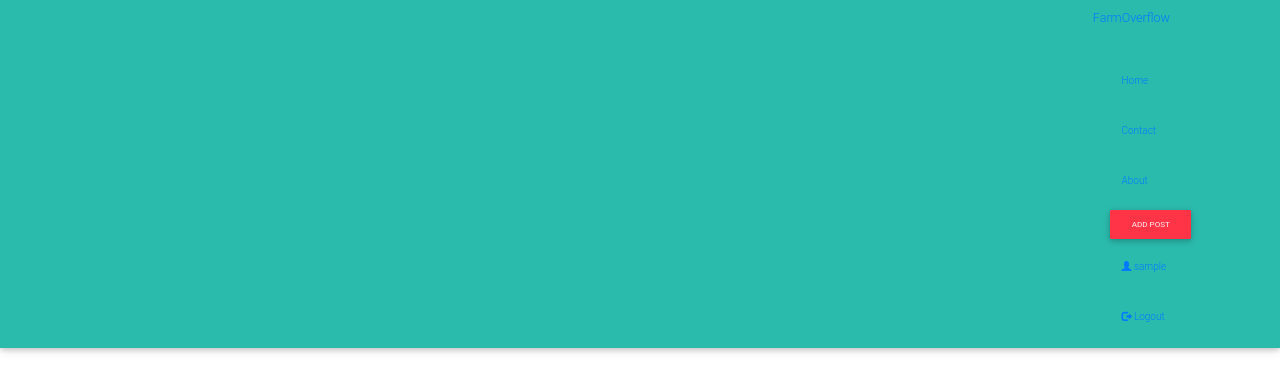
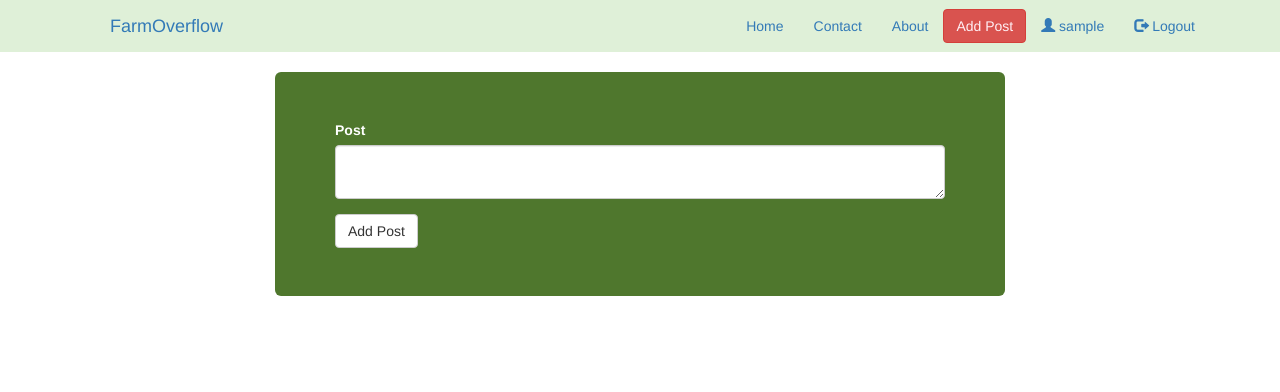
Before and after one commit to The-Kadweka/farm-overflow, a Flask app: page /add/post/ in a window 1280 px wide. Shown: the top 392 px of the page. Run offline with Flask 2, Linux system fonts and the light colour scheme; the visitor is signed in with stand-in values (Sample User, id 1); data comes from the database, SQL or seed files in the repository; some libraries are stand-ins or nearby versions.

Commit message:
change template s display

```diff
--- a/app/templates/base.html
+++ b/app/templates/base.html
@@ -3,13 +3,10 @@
 {% include 'navbar.html'%}
 {% endblock %}
 {% block styles %}{{super()}}
-<!-- Font Awesome -->
-<link rel="stylesheet" href="https://use.fontawesome.com/releases/v5.8.2/css/all.css">
-<!-- Bootstrap core CSS -->
-<link href="https://cdnjs.cloudflare.com/ajax/libs/twitter-bootstrap/4.3.1/css/bootstrap.min.css" rel="stylesheet">
-<!-- Material Design Bootstrap -->
-<link href="https://cdnjs.cloudflare.com/ajax/libs/mdbootstrap/4.8.11/css/mdb.min.css" rel="stylesheet">
-
+<link href="https://fonts.googleapis.com/css?family=Dancing+Script|Josefin+Sans" rel="stylesheet">
+<link rel="stylesheet" href="https://use.fontawesome.com/releases/v5.5.0/css/all.css" integrity="sha384-B4dIYHKNBt8Bc12p+WXckhzcICo0wtJAoU8YZTY5qE0Id1GSseTk6S+L3BlXeVIU" crossorigin="anonymous">
+<link rel="stylesheet" href="../static/css/index.css">
+<link href="https://fonts.googleapis.com/css?family=Amiri|Cormorant+Garamond|Luckiest+Guy|Rubik+Mono+One&display=swap" rel="stylesheet"><link rel="shortcut icon" href="../static/images/compose.png" type="image/x-icon">
 {% endblock %}
 {% block content %}
 
--- a/app/templates/navbar.html
+++ b/app/templates/navbar.html
@@ -1,4 +1,4 @@
-<div style="border-radius: 0;z-index:1;" class="navbar default-color fixed-top" role="navigation">
+<div style="border-radius: 0;z-index:1;" class="navbar navbar-dark bg-success" role="navigation">
     <div class="container">
         <div class="navbar-header">
             <button class="navbar-toggle" type="button" data-toggle="collapse" data-target=".navbar-collapse">
```
Also changed, not shown: app/templates/index.html (+14 -47 lines).
